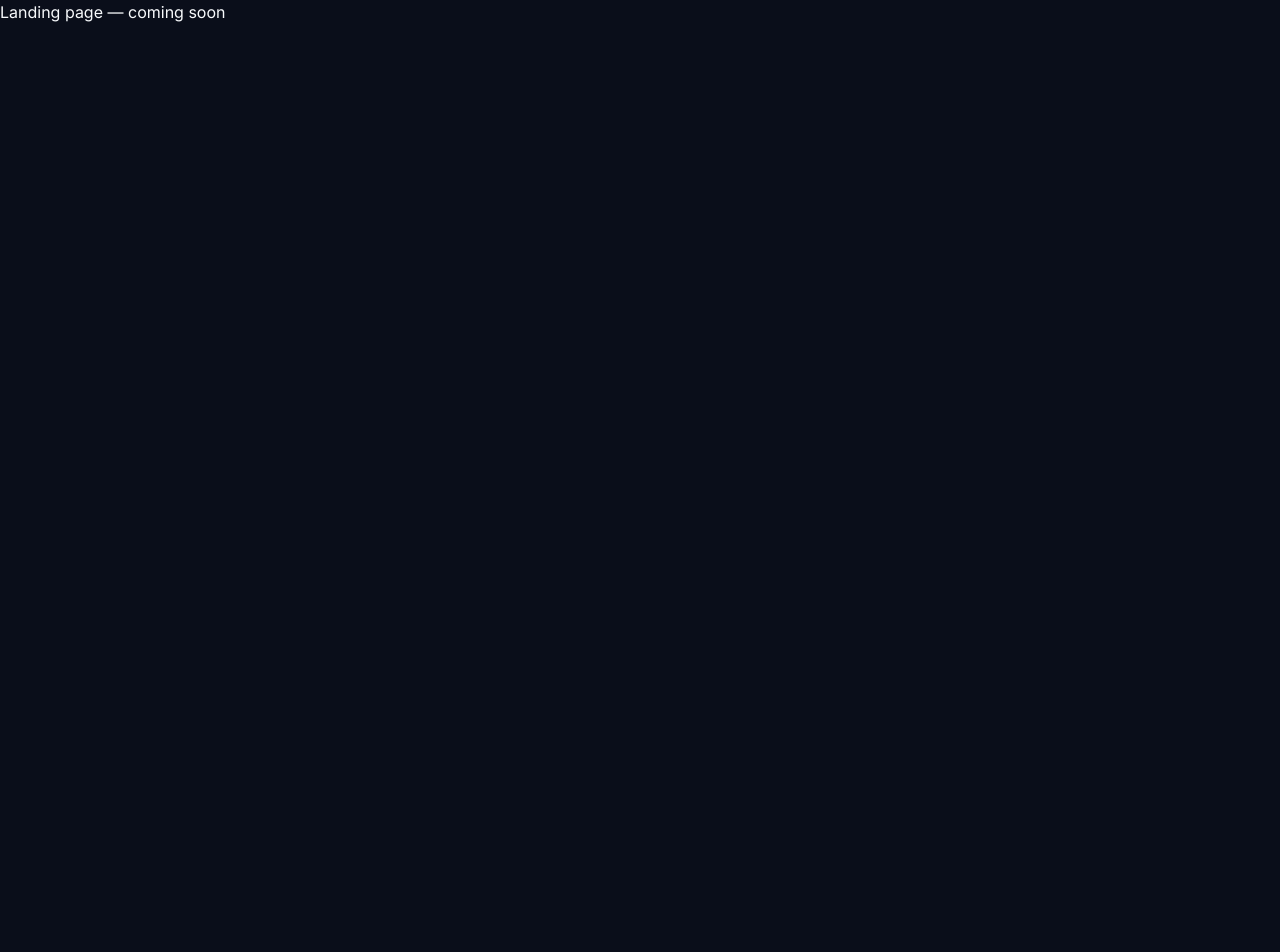
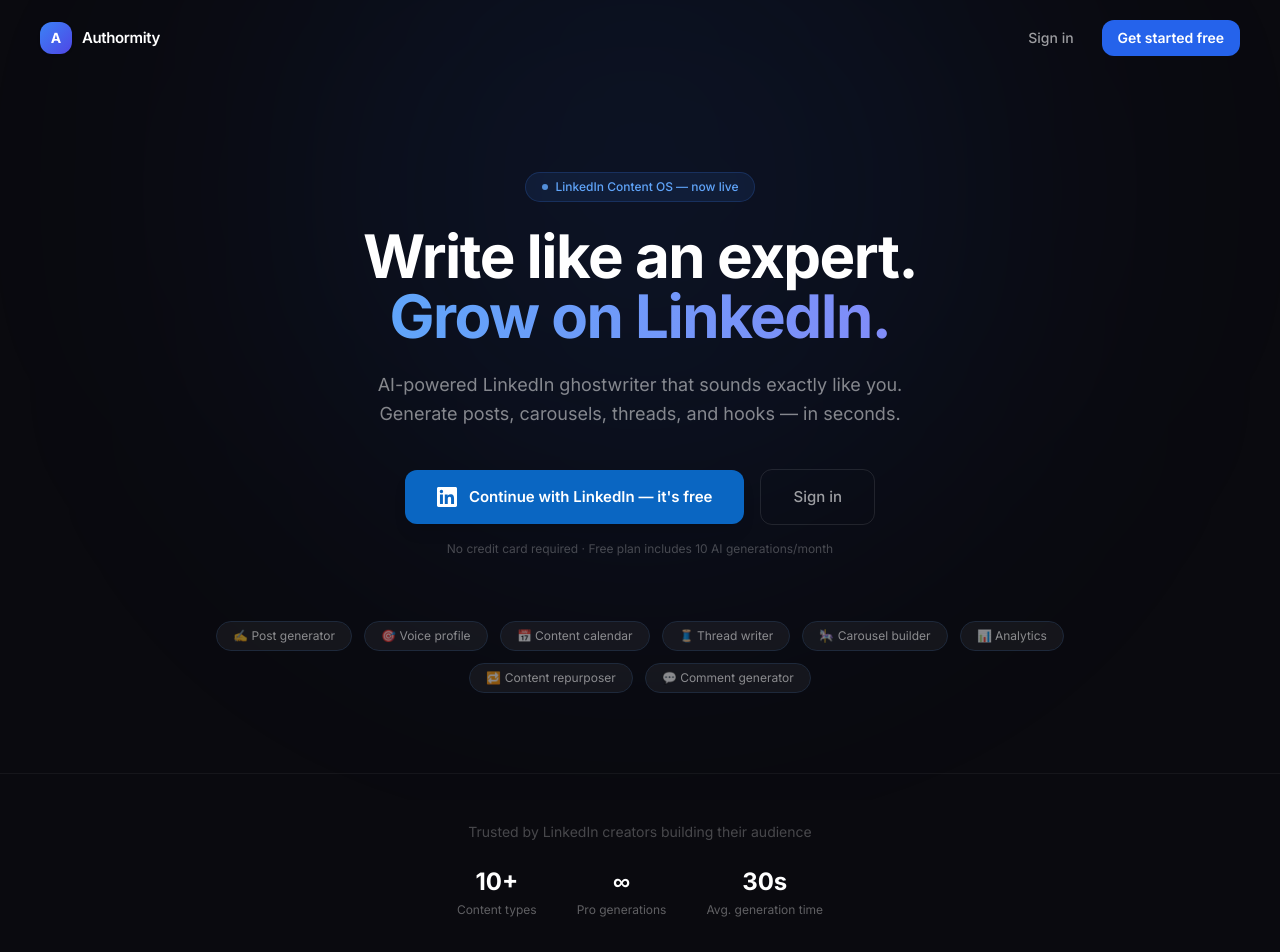
Before and after one commit to jatinchaurasiya/Authormity.space, a Next.js app: page / in a window 1280 px wide. Shown: the top 952 px of the page. Before the commit the page ends 800 px from the top, so only its background shows below. Built offline with nearby package versions, Linux system fonts and the light colour scheme.

Commit message:
fix: middleware syntax error causing 500, add home page with login CTA, add CI pipeline

```diff
--- a/src/app/(marketing)/page.tsx
+++ b/src/app/(marketing)/page.tsx
@@ -1,7 +1,149 @@
+'use client'
+
+import { useState } from 'react'
+import Link from 'next/link'
+
 export default function HomePage() {
+    const [isLoading, setIsLoading] = useState(false)
+
+    function handleLogin() {
+        setIsLoading(true)
+        window.location.href = '/api/auth/linkedin'
+    }
+
     return (
-        <main>
-            <p>Landing page — coming soon</p>
+        <main className="min-h-screen bg-[#0a0a0f] text-white">
+            {/* Background glows */}
+            <div className="pointer-events-none fixed inset-0 overflow-hidden">
+                <div className="absolute -top-40 left-1/2 -translate-x-1/2 h-[700px] w-[700px] rounded-full bg-blue-600/10 blur-[140px]" />
+                <div className="absolute bottom-0 right-0 h-[400px] w-[400px] rounded-full bg-indigo-600/8 blur-[120px]" />
+            </div>
+
+            {/* ── Nav ─────────────────────────────────────────────── */}
+            <nav className="relative z-10 flex items-center justify-between px-6 py-5 md:px-10">
+                <div className="flex items-center gap-2.5">
+                    <div className="h-8 w-8 rounded-lg bg-gradient-to-br from-blue-500 to-indigo-600 flex items-center justify-center shadow">
+                        <span className="text-sm font-bold text-white">A</span>
+                    </div>
+                    <span className="text-[15px] font-semibold tracking-tight text-white">Authormity</span>
+                </div>
+
+                <div className="flex items-center gap-3">
+                    <Link
+                        href="/login"
+                        className="rounded-lg px-4 py-2 text-sm font-medium text-white/60 hover:text-white transition-colors"
+                    >
+                        Sign in
+                    </Link>
+                    <button
+                        onClick={handleLogin}
+                        disabled={isLoading}
+                        className="rounded-lg bg-blue-600 px-4 py-2 text-sm font-semibold text-white hover:bg-blue-500 transition-colors disabled:opacity-60"
+                    >
+                        {isLoading ? 'Connecting…' : 'Get started free'}
+                    </button>
+                </div>
+            </nav>
+
+            {/* ── Hero ─────────────────────────────────────────────── */}
+            <section className="relative z-10 mx-auto max-w-4xl px-6 pt-24 pb-20 text-center">
+                {/* Badge */}
+                <div className="mb-6 inline-flex items-center gap-2 rounded-full border border-blue-500/20 bg-blue-500/10 px-4 py-1.5 text-xs font-medium text-blue-400">
+                    <span className="h-1.5 w-1.5 rounded-full bg-blue-400 animate-pulse" />
+                    LinkedIn Content OS — now live
+                </div>
+
+                <h1 className="text-5xl font-bold tracking-tight leading-tight md:text-6xl">
+                    Write like an expert.
+                    <br />
+                    <span className="bg-gradient-to-r from-blue-400 to-indigo-400 bg-clip-text text-transparent">
+                        Grow on LinkedIn.
+                    </span>
+                </h1>
+
+                <p className="mx-auto mt-6 max-w-xl text-lg text-white/50 leading-relaxed">
+                    AI-powered LinkedIn ghostwriter that sounds exactly like you.
+                    Generate posts, carousels, threads, and hooks — in seconds.
+                </p>
+
+                {/* CTA buttons */}
+                <div className="mt-10 flex flex-col items-center gap-4 sm:flex-row sm:justify-center">
+                    <button
+                        id="hero-cta-btn"
+                        onClick={handleLogin}
+                        disabled={isLoading}
+                        className="group flex items-center gap-3 rounded-xl bg-[#0A66C2] px-8 py-4 text-[15px] font-semibold text-white shadow-lg transition-all hover:bg-[#004182] hover:shadow-blue-500/30 hover:shadow-xl active:scale-[0.98] disabled:opacity-60"
+                    >
+                        {isLoading ? (
+                            <>
+                                <svg className="h-5 w-5 animate-spin" viewBox="0 0 24 24" fill="none">
+                                    <circle className="opacity-25" cx="12" cy="12" r="10" stroke="currentColor" strokeWidth="4" />
+                                    <path className="opacity-75" fill="currentColor" d="M4 12a8 8 0 018-8V0C5.373 0 0 5.373 0 12h4z" />
+                                </svg>
+                                Connecting…
+                            </>
+                        ) : (
+                            <>
+                                <svg className="h-5 w-5" viewBox="0 0 24 24" fill="currentColor">
+                                    <path d="M20.447 20.452h-3.554v-5.569c0-1.328-.027-3.037-1.852-3.037-1.853 0-2.136 1.445-2.136 2.939v5.667H9.351V9h3.414v1.561h.046c.477-.9 1.637-1.85 3.37-1.85 3.601 0 4.267 2.37 4.267 5.455v6.286zM5.337 7.433a2.062 2.062 0 0 1-2.063-2.065 2.064 2.064 0 1 1 2.063 2.065zm1.782 13.019H3.555V9h3.564v11.452zM22.225 0H1.771C.792 0 0 .774 0 1.729v20.542C0 23.227.792 24 1.771 24h20.451C23.2 24 24 23.227 24 22.271V1.729C24 .774 23.2 0 22.222 0h.003z" />
+                                </svg>
+                                Continue with LinkedIn — it&apos;s free
+                            </>
+                        )}
+                    </button>
+
+                    <Link
+                        href="/login"
+                        className="rounded-xl border border-white/10 px-8 py-4 text-[15px] font-medium text-white/60 hover:border-white/20 hover:text-white transition-all"
+                    >
+                        Sign in
+                    </Link>
+                </div>
+
+                <p className="mt-4 text-xs text-white/25">No credit card required · Free plan includes 10 AI generations/month</p>
+
+                {/* ── Feature pills ───────────────────────────────── */}
+                <div className="mt-16 flex flex-wrap justify-center gap-3">
+                    {[
+                        '✍️ Post generator',
+                        '🎯 Voice profile',
+                        '📅 Content calendar',
+                        '🧵 Thread writer',
+                        '🎠 Carousel builder',
+                        '📊 Analytics',
+                        '🔁 Content repurposer',
+                        '💬 Comment generator',
+                    ].map((f) => (
+                        <span
+                            key={f}
+                            className="rounded-full border border-white/8 bg-white/5 px-4 py-1.5 text-xs text-white/50"
+                        >
+                            {f}
+                        </span>
+                    ))}
+                </div>
+            </section>
+
+            {/* ── Social proof ─────────────────────────────────────── */}
+            <section className="relative z-10 border-t border-white/5 py-12 text-center">
+                <p className="text-sm text-white/25">Trusted by LinkedIn creators building their audience</p>
+                <div className="mt-6 flex justify-center gap-10">
+                    {[['10+', 'Content types'], ['∞', 'Pro generations'], ['30s', 'Avg. generation time']].map(([stat, label]) => (
+                        <div key={label} className="text-center">
+                            <p className="text-2xl font-bold text-white">{stat}</p>
+                            <p className="text-xs text-white/35 mt-1">{label}</p>
+                        </div>
+                    ))}
+                </div>
+            </section>
+
+            {/* ── Footer ───────────────────────────────────────────── */}
+            <footer className="relative z-10 border-t border-white/5 px-6 py-6 text-center text-xs text-white/20">
+                © {new Date().getFullYear()} Authormity.space · {' '}
+                <Link href="/privacy" className="hover:text-white/40 transition-colors">Privacy</Link>
+                {' · '}
+                <Link href="/terms" className="hover:text-white/40 transition-colors">Terms</Link>
+            </footer>
         </main>
     )
 }
```
